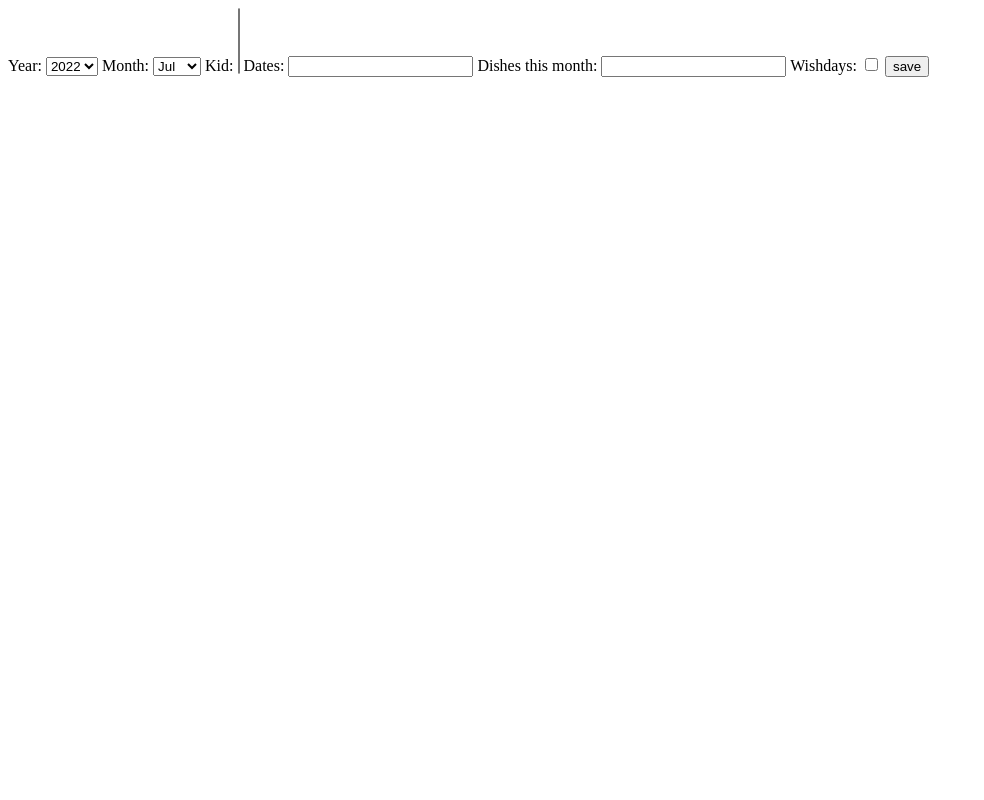
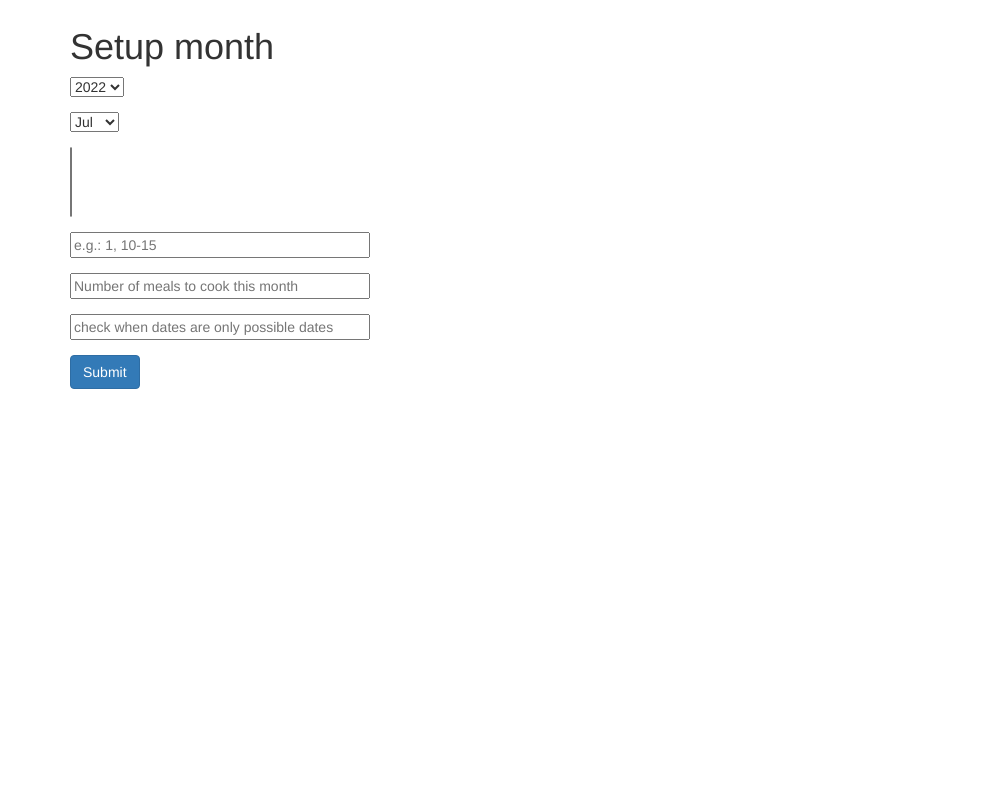
Before and after one commit to daberer/cook-for-kids, a Django app: page /addnotdays/ in a window 1280 px wide. Shown: the whole page, without its empty margins (0-984 px from the left). Run offline with Django 4.2, Linux system fonts and the light colour scheme; data that the repository does not hold is empty; some libraries are stand-ins or nearby versions.

Commit message:
Style notday form

```diff
--- a/kochlischda/forms.py
+++ b/kochlischda/forms.py
@@ -36,6 +36,6 @@ class NotdaysForm(forms.Form):
     year = forms.ChoiceField(choices=years)
     month = forms.ChoiceField(choices=MONTHS, initial=str(month))
     kid = forms.ModelMultipleChoiceField(queryset=Kid.objects.all())
-    dates = forms.CharField(required=False)
-    dishes_this_month = forms.IntegerField(required=False)
-    wishdays = forms.BooleanField(required=False)
+    dates = forms.CharField(required=False, widget=forms.TextInput(attrs={'placeholder': 'e.g.: 1, 10-15'}))
+    dishes_this_month = forms.IntegerField(required=False, widget=forms.TextInput(attrs={'placeholder': 'Number of meals to cook this month'}))
+    wishdays = forms.BooleanField(required=False, widget=forms.TextInput(attrs={'placeholder': 'check when dates are only possible dates'}))
--- /dev/null
+++ b/kochlischda/static/css/style.css
@@ -0,0 +1,28 @@
+@font-face {
+    font-family: 'handwriting';
+    src: url('fonts/journal-webfont.woff2') format('woff2'),
+         url('fonts/journal-webfont.woff') format('woff');
+    font-weight: normal;
+    font-style: normal;
+}
+
+@font-face {
+    font-family: 'typewriter';
+    src: url('fonts/veteran_typewriter-webfont.woff2') format('woff2'),
+         url('fonts/veteran_typewriter-webfont.woff') format('woff');
+    font-weight: normal;
+    font-style: normal;
+}
+
+body {
+  font  : 1.3rem sans-serif;
+  padding : 0.5em;
+  margin  : 0;
+  background : #222;
+}
+
+
+
+input[type=text] {
+  width: 300px;
+}
--- a/kochlischda/templates/notday_form.html
+++ b/kochlischda/templates/notday_form.html
@@ -1,5 +1,41 @@
-<form action = "" method = "post">
+{% load static %}
+
+<link rel="stylesheet" type="text/css" href="{% static 'css/style.css' %}">
+
+<link rel="stylesheet" href="https://cdn.jsdelivr.net/npm/bootstrap@3.3.7/dist/css/bootstrap.min.css">
+
+<!-- <form action = "" method = "post">
     {% csrf_token %}
     {{form }}
     <button type="submit">save</button>
-</form>
+</form> -->
+
+<div id=id_long_desc>
+    <div class="container">
+        <h1 class="header">Setup month</h1>
+        <form action="" method="post">
+            {% csrf_token %}
+            <div class="form-group">
+                {{ form.year }}
+            </div>
+            <div class="form-group">
+                {{ form.month }}
+            </div>
+            <div class="form-group">
+                {{ form.kid }}
+            </div>
+            <div class="form-group">
+                {{ form.dates }}
+            </div>
+            <div class="form-group">
+                {{ form.dishes_this_month }}
+            </div>
+            <div class="form-group">
+                {{ form.wishdays }}
+            </div>
+            <div class="form-group">
+                <input class="btn btn-primary" type="submit" value="Submit">
+            </div>
+        </form>
+    </div>
+</div>
```
